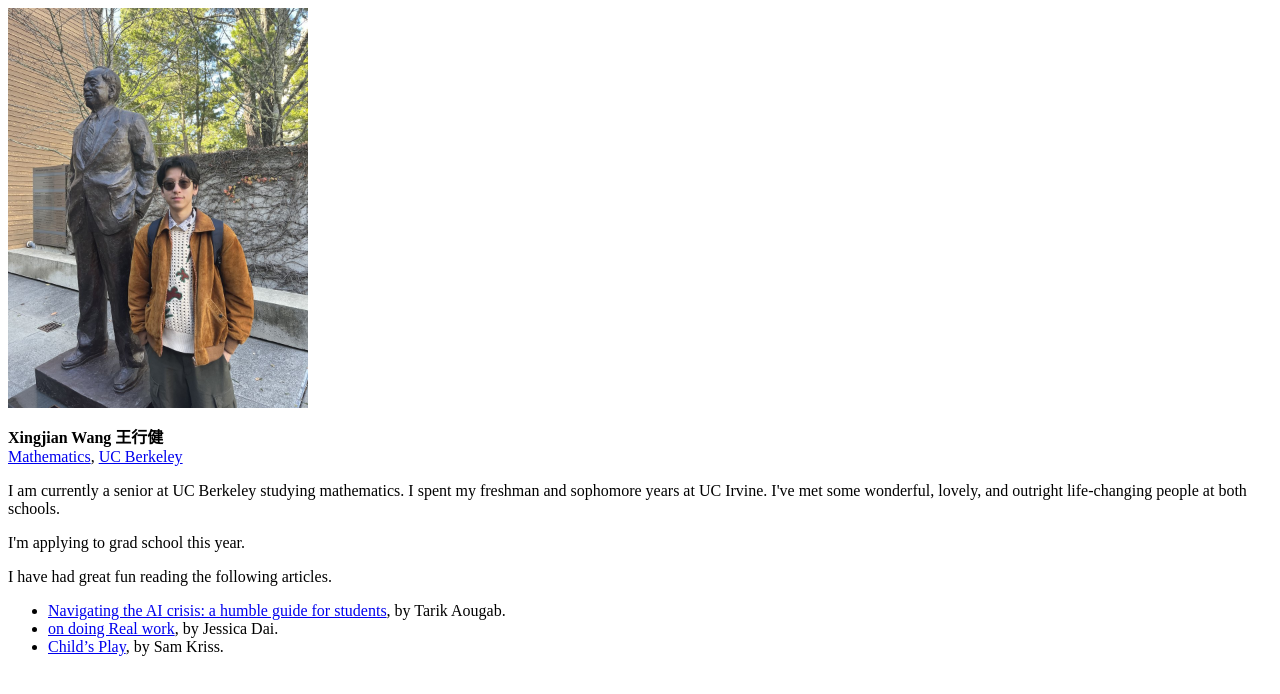
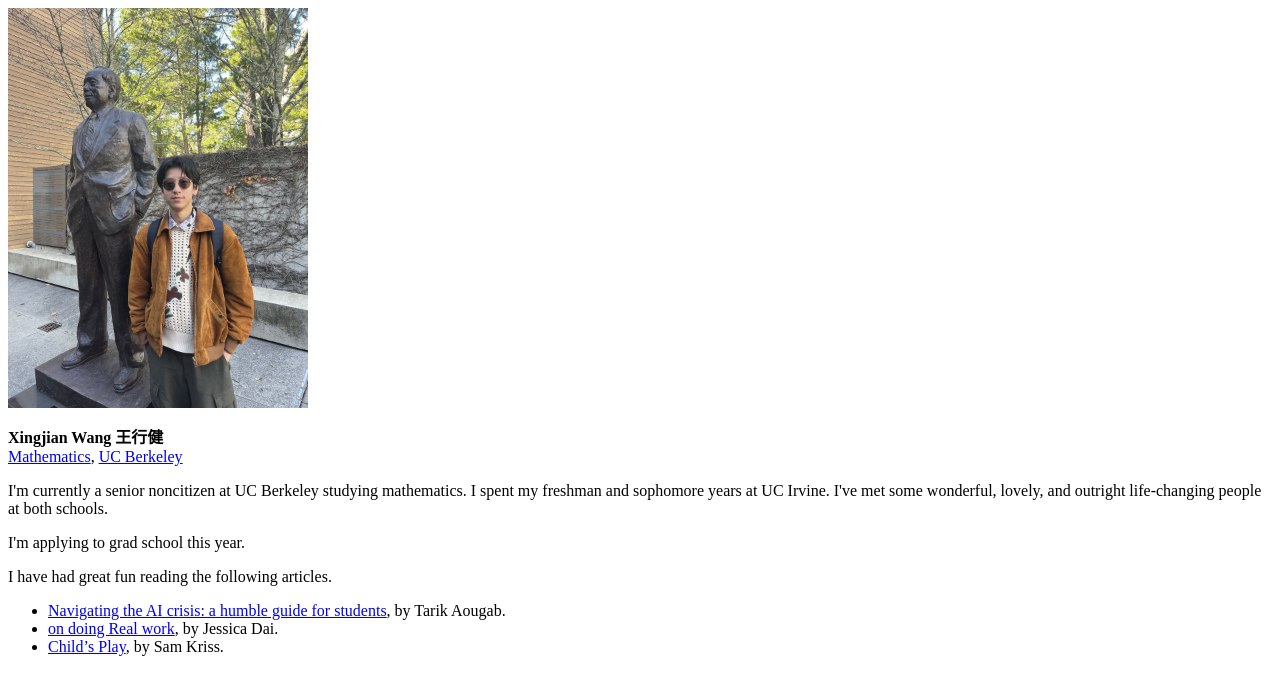
Before and after one commit to Xingjian508/xingjian508.github.io, a plain HTML site: page index.html in a window 1280 px wide. Drawn offline with Linux system fonts and the light colour scheme.

Commit message:
Update opening sentence

```diff
--- a/index.html
+++ b/index.html
@@ -16,7 +16,7 @@
       <a href="https://www.berkeley.edu/">UC Berkeley</a>
     </div>
 
-    <p>I am currently a senior at UC Berkeley studying mathematics.
+    <p>I'm currently a senior noncitizen at UC Berkeley studying mathematics.
       I spent my freshman and sophomore years at UC Irvine.
       I've met some wonderful, lovely, and outright life-changing people at both schools.</p>
 
```
